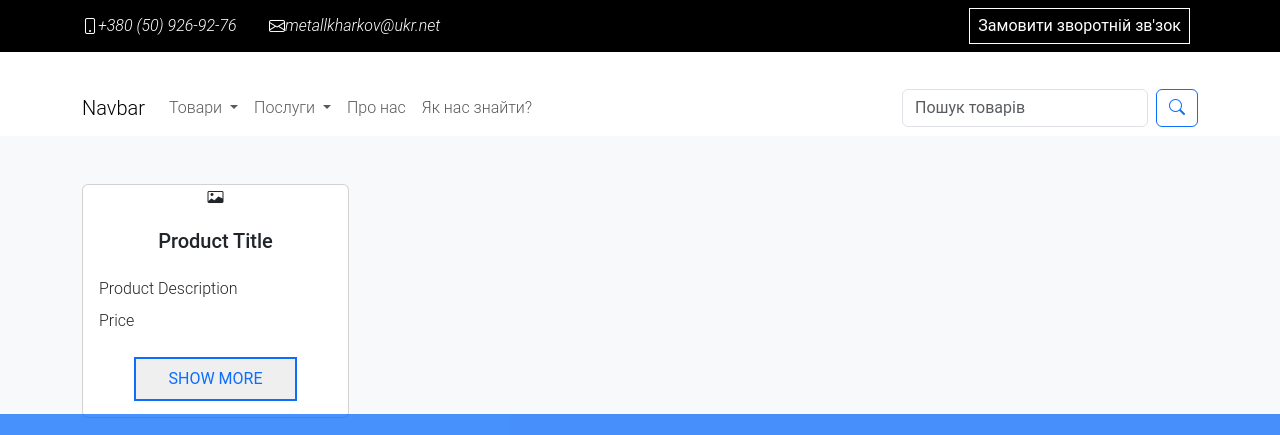
After one commit to AntonSkyrda/metal-store, a Django app: template templates/store/product_list.html in a window 1280 px wide. The commit adds this page. Shown: the top 435 px of the page. Run offline with Django 5.2, Linux system fonts and the light colour scheme; the template is opened without the code that fills it, so the values that code supplies are empty.

Commit message:
added cards for products / fixed css

```diff
--- a/static/css/metalStore.css
+++ b/static/css/metalStore.css
@@ -303,3 +303,9 @@ Main (About)
 Footer
 -----------------------------------------
 */
+footer{
+    position: fixed;
+    left: 0;
+    bottom: 0;
+    width: 100%;
+}
--- a/templates/includes/topHeader.html
+++ b/templates/includes/topHeader.html
@@ -1,6 +1,6 @@
 {% load static %}
 
-<section class="container-fluid d-flex align-items-center justify-content-center topHeader position-fixed">
+<div class="container-fluid d-flex align-items-center justify-content-center topHeader position-fixed">
 <div class="container">
     <div class="row">
         <div class="col-lg-9 col-6 d-flex justify-content-start">
@@ -16,4 +16,4 @@
         </div>
     </div>
 </div>
-</section>
+</div>
--- a/templates/store/index.html
+++ b/templates/store/index.html
@@ -25,7 +25,7 @@
                 Наши менеджери передзвонять Вам протягом дня та з радістю нададуть Вам всю необхідну
                 інформацію, чи допоможуть вирішити будь-які питання.</p>
         </div>
-        <article class='row justify-content-center align-items-center text-center'>
+        <div class='row justify-content-center align-items-center text-center'>
             <address class="col-lg-3 col-12 text-lg-start text-center">
                 <h3 class="mb-4">Наші контакти</h3>
                 <table class='d-inline-block text-start text-primary'>
@@ -80,7 +80,7 @@
                     Надіслати
                 </button>
             </form>
-        </article>
+        </div>
     </section>
     <section id="about" class='bg-tertiary'>
         <div class="row justify-content-center pb-3 m-0 sectionHeader">
--- /dev/null
+++ b/templates/store/product_list.html
@@ -0,0 +1,21 @@
+{% extends "base.html" %}
+
+{% block content %}
+  <section class="container mt-5 mb-5">
+    <div class="row row-cols-1 row-cols-lg-4 g-4 g-lg-3">
+      <article class="col">
+        <div class="card text-center">
+          <i class="d-inline-flex bi bi-card-image card-img-top align-items-center justify-content-center pb-2 pt-1"></i> <!--image here-->
+          <div class="card-body">
+            <h5 class="card-title pb-3">Product Title</h5>
+            <p class="card-text pb-2 text-start">Product Description</p>
+            <p class="card-text pb-4 text-start"><span>Price</span></p>
+            <button class="mainButton">
+              Show More
+            </button>
+          </div>
+        </div>
+      </article>
+    </div>
+  </section>
+{% endblock %}
```
Also changed, not shown: templates/store/product_detail.html (added), 1 other file.
